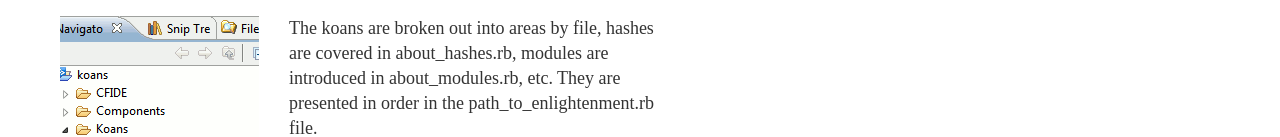
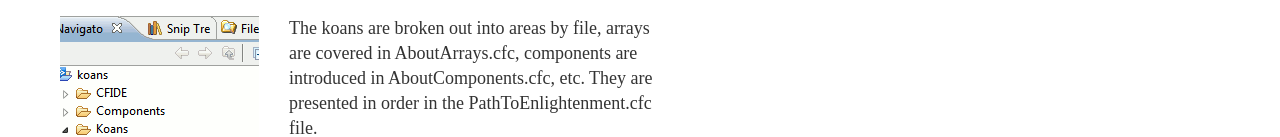
Before and after one commit to nodoherty/ColdFusion-Koans, a plain HTML site: page index.html in a window 1280 px wide. Shown: the part 648-785 px from the top of the page. Drawn offline with nearby package versions, Linux system fonts and the light colour scheme.

```diff
--- a/index.html
+++ b/index.html
@@ -160,12 +160,11 @@
         <a href='http://edgecase.com' id='edgecase_logo' target='_blank'>Design brought to you by EdgeCase</a>
       </div>
 
-      <section id='the_structure'>
+       <section id='the_structure'>
         <h2><span>The Structure</span></h2>
         <img alt='ColdFusion Koans files' src='images/files.gif' />
-        <p>The koans are broken out into areas by file, hashes are covered in about_hashes.rb, modules are introduced in about_modules.rb, etc. They are presented in order in the path_to_enlightenment.rb file.</p>
+        <p>The koans are broken out into areas by file, arrays are covered in AboutArrays.cfc, components are introduced in AboutComponents.cfc, etc. They are presented in order in the PathToEnlightenment.cfc file.</p>
         <p>Each koan builds up your knowledge of CFML and builds upon itself. It will stop at the first place you need to correct.</p>
-
         <p>Some koans simply need to have the correct answer substituted for an incorrect one. Some, however, require you to supply your own answer. If you see the method __ (a double underscore) listed, it is a hint to you to supply your own code in order to make it work correctly.</p>
       </section>
 
```
